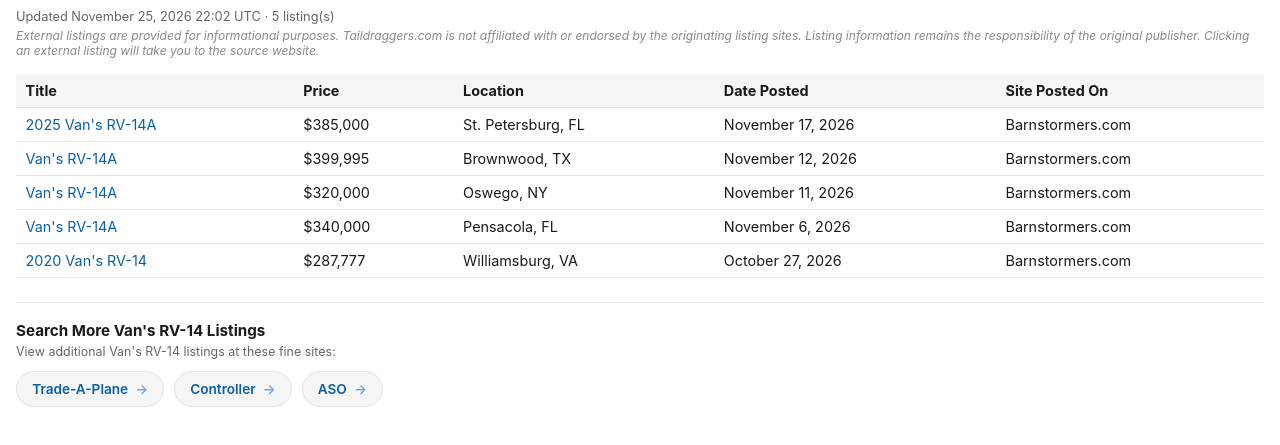
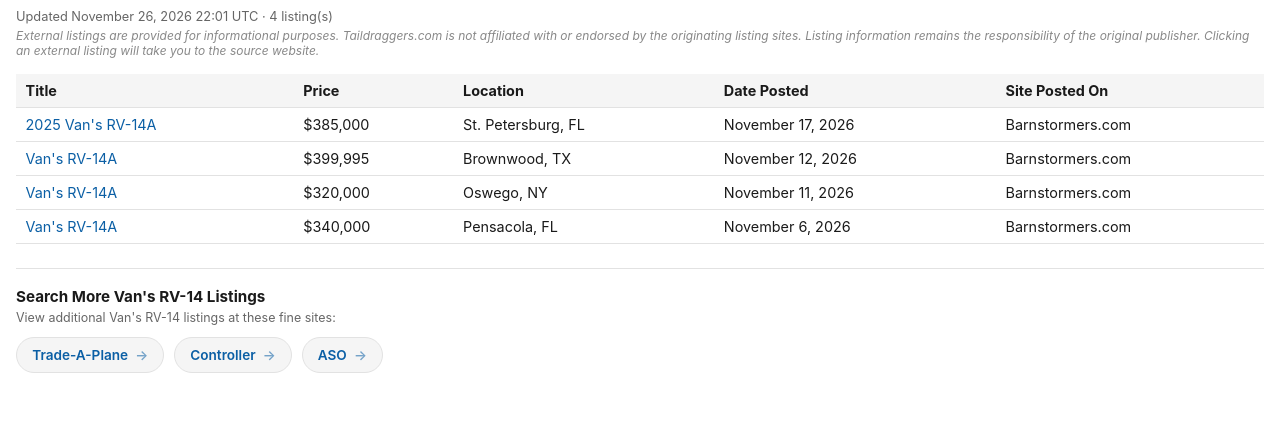
Before and after one commit to taildraggers/vans-rv14-for-sale, a plain HTML site: page docs/index.html in a window 1280 px wide. Shown: the part 43-488 px from the top of the page. Drawn offline with Linux system fonts and the light colour scheme.

Commit message:
Update Van's RV-14 listings (2026-11-26)

```diff
--- a/docs/index.html
+++ b/docs/index.html
@@ -76,7 +76,7 @@
 </head>
 <body>
   <h1>Other Van&#x27;s RV-14 Ads on the Web</h1>
-  <div class="updated">Updated November 25, 2026 22:02 UTC &middot; 5 listing(s)</div>
+  <div class="updated">Updated November 26, 2026 22:01 UTC &middot; 4 listing(s)</div>
   <div class="disclaimer">External listings are provided for informational purposes. Taildraggers.com is not affiliated with or endorsed by the originating listing sites. Listing information remains the responsibility of the original publisher. Clicking an external listing will take you to the source website.</div>
   <table>
     <thead>
@@ -87,7 +87,6 @@
         <tr><td><a href="https://www.barnstormers.com/classified-2077324-Van’s-RV14A.html" target="_blank" rel="noopener noreferrer">Van&#x27;s RV-14A</a></td><td>$399,995</td><td>Brownwood, TX</td><td>November 12, 2026</td><td>Barnstormers.com</td></tr>
         <tr><td><a href="https://www.barnstormers.com/classified-2013840-Vans-RV-14A.html" target="_blank" rel="noopener noreferrer">Van&#x27;s RV-14A</a></td><td>$320,000</td><td>Oswego, NY</td><td>November 11, 2026</td><td>Barnstormers.com</td></tr>
         <tr><td><a href="https://www.barnstormers.com/classified-2082308-VANS-RV-14a.html" target="_blank" rel="noopener noreferrer">Van&#x27;s RV-14A</a></td><td>$340,000</td><td>Pensacola, FL</td><td>November 6, 2026</td><td>Barnstormers.com</td></tr>
-        <tr><td><a href="https://www.barnstormers.com/classified-2076086-RV14---2020-Thunderbolt-210-HP.html" target="_blank" rel="noopener noreferrer">2020 Van&#x27;s RV-14</a></td><td>$287,777</td><td>Williamsburg, VA</td><td>October 27, 2026</td><td>Barnstormers.com</td></tr>
     </tbody>
   </table>
   <div class="more-resources">
```
